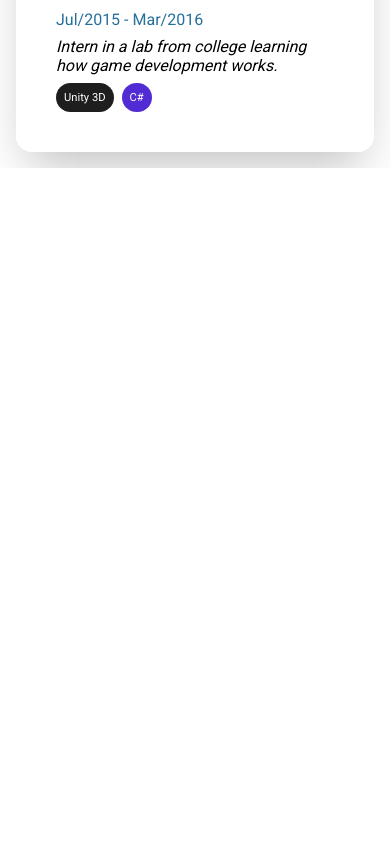
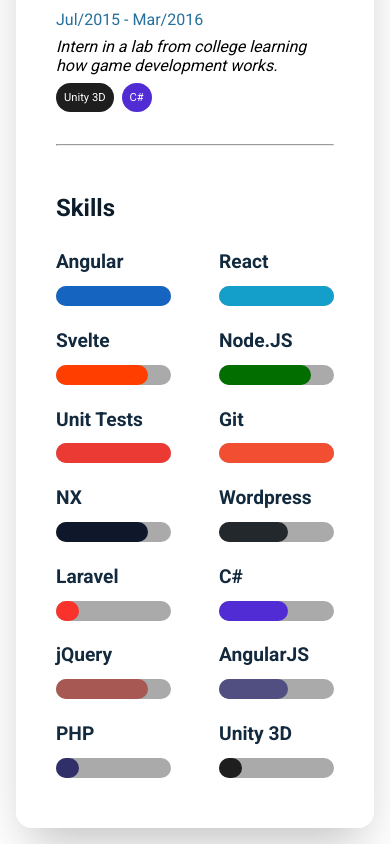
Before and after one commit to PauloRTesJr/resume, a React (Vite) app: page / in a window 390 px wide. Shown: the part 1688-2532 px from the top of the page. Before the commit the page ends 1856 px from the top, so only its background shows below. Built offline with nearby package versions, Linux system fonts and the light colour scheme.

Commit message:
create skills section

```diff
--- a/models/src/lib/technologies.ts
+++ b/models/src/lib/technologies.ts
@@ -1,63 +1,78 @@
 export const technologies: {[key: string]: Technology} = {
   angular: {
     name: 'Angular',
-    color: '#1565c0'
+    color: '#1565c0',
+    score: 5
   },
   react: {
     name: 'React',
-    color: '#149eca'
+    color: '#149eca',
+    score: 5,
   },
   svelte: {
     name: 'Svelte',
-    color: '#ff3e00'
+    color: '#ff3e00',
+    score: 4,
   },
   nodejs: {
     name: 'Node.JS',
-    color: '#026e00'
+    color: '#026e00',
+    score: 4
   },
   unitTest: {
     name: 'Unit Tests',
-    color: '#eb3a34'
+    color: '#eb3a34',
+    score: 5
   },
   git: {
     name: 'Git',
-    color: '#f14e32'
+    color: '#f14e32',
+    score: 5
   },
   nx: {
     name: 'NX',
-    color: '#0f172a'
+    color: '#0f172a',
+    score: 4
   },
   wordpress: {
     name: 'Wordpress',
-    color: '#23282d'
+    color: '#23282d',
+    score: 3
   },
   laravel: {
     name: 'Laravel',
-    color: '#f9322c'
+    color: '#f9322c',
+    score: 1
   },
   csharp: {
     name: 'C#',
-    color: '#512bd4'
+    color: '#512bd4',
+    score: 3
   },
   jquery: {
     name: 'jQuery',
-    color: '#a85852'
+    color: '#a85852',
+    score: 4
   },
   angularjs: {
     name: 'AngularJS',
-    color: '#514f82'
+    color: '#514f82',
+    score: 3
   },
   php: {
     name: 'PHP',
-    color: '#312f69'
+    color: '#312f69',
+    score: 1
   },
   unity: {
     name: 'Unity 3D',
-    color: '#1f1e1f'
+    color: '#1f1e1f',
+    score: 1
   }
 }
 
 export type Technology = {
   name: string;
   color: string;
+  score: number;
 }
--- a/src/app/app.module.scss
+++ b/src/app/app.module.scss
@@ -7,7 +7,7 @@
   position: relative;
   @media screen and (max-width: 768px) {
     flex-direction: column;
-    overflow: scroll;
+    overflow: auto;
     height: 100%;
     width: 100%;
   }
@@ -69,10 +69,12 @@
   flex: 3;
   justify-content: center;
   align-items: center;
+  margin: 3rem 2rem;
 
   @media screen and (max-width: 768px) {
     width: 100%;
     padding: 1rem;
+    margin: 0;
   }
 
   &-content {
@@ -85,4 +87,15 @@
       overflow: auto;
     }
   }
+
+  .skills-container {
+    display: grid;
+    grid-template-columns: repeat(3, 1fr);
+    grid-gap: 20px;
+    gap: 0 3rem;
+
+    @media screen and (max-width: 768px) {
+      grid-template-columns: repeat(2, 1fr);
+    }
+  }
 }
--- a/src/app/app.tsx
+++ b/src/app/app.tsx
@@ -1,10 +1,27 @@
 import styles from './app.module.scss';
-import { Avatar, Background, Panel, WorkSection } from '@resume/ui';
+import {
+  Avatar,
+  Background,
+  Divider,
+  Panel,
+  Skill,
+  WorkSection,
+} from '@resume/ui';
 import LinkedInIcon from '@mui/icons-material/LinkedIn';
 import GitHubIcon from '@mui/icons-material/GitHub';
-import { jobs } from '@resume/models';
+import { Technology, jobs, technologies } from '@resume/models';
 
 export function App() {
+  const renderSkillItem = (technology: Technology) => {
+    return (
+      <Skill
+        name={technology.name}
+        color={technology.color}
+        score={technology.score}
+        key={technology.name}
+      />
+    );
+  };
   return (
     <>
       <Background />
@@ -61,6 +78,11 @@
               <WorkSection {...jobs.i9} />
               <WorkSection {...jobs.newway} />
               <WorkSection {...jobs.ltia} />
+              <Divider />
+              <h1>Skills</h1>
+              <div className={styles['skills-container']}>
+                {Object.values(technologies).map(renderSkillItem)}
+              </div>
             </div>
           </Panel>
         </div>
--- a/src/styles.scss
+++ b/src/styles.scss
@@ -42,3 +42,24 @@
 a {
   color: var(--highlight-color);
 }
+
+/* width */
+::-webkit-scrollbar {
+  width: 8px;
+}
+
+/* Track */
+::-webkit-scrollbar-track {
+  background: #f1f1f1;
+}
+
+/* Handle */
+::-webkit-scrollbar-thumb {
+  background: #888;
+  border-radius: 10px;
+}
+
+/* Handle on hover */
+::-webkit-scrollbar-thumb:hover {
+  background: #555;
+}
--- a/ui/src/index.ts
+++ b/ui/src/index.ts
@@ -3,3 +3,5 @@
 export * from './lib/avatar/avatar';
 export * from './lib/work-section/work-section';
 export * from './lib/chip/chip';
+export * from './lib/divider/divider';
+export * from './lib/skill/skill';
--- /dev/null
+++ b/ui/src/lib/divider/divider.tsx
@@ -0,0 +1,5 @@
+export function Divider() {
+  return <hr style={{ margin: '2rem 0' }} />;
+}
+
+export default Divider;
--- /dev/null
+++ b/ui/src/lib/skill/skill.module.scss
@@ -0,0 +1,40 @@
+.progress-bar {
+  position: relative;
+  height: 20px;
+  width: 100%;
+  background-color: #aaa;
+  border-radius: 20px;
+  margin: 10px 0;
+}
+
+.progress-bar-fill {
+  height: 100%;
+  border-radius: 20px;
+  position: absolute;
+  top: 0;
+  left: 0;
+  transition: width 0.5s ease;
+}
+
+.progress-bar-fill:before {
+  content: attr(data-score);
+  display: block;
+  font-size: 12px;
+  position: absolute;
+  top: 50%;
+  left: 50%;
+  transform: translate(-50%, -50%);
+}
+
+.progress-bar-fill:hover {
+  width: calc(var(--score) * 20%);
+}
+
+.progress-bar-fill:hover:before {
+  content: attr(data-label);
+  font-size: 14px;
+}
+
+.progress-bar-fill:hover:after {
+  background-color: #4caf50;
+}
--- /dev/null
+++ b/ui/src/lib/skill/skill.tsx
@@ -0,0 +1,26 @@
+import styles from './skill.module.scss';
+
+/* eslint-disable-next-line */
+export interface SkillProps {
+  name: string;
+  score: number;
+  color: string;
+}
+
+export function Skill({ name, score, color }: SkillProps) {
+  const percentage = score * 20;
+
+  return (
+    <div>
+      <h2>{name}</h2>
+      <div className={styles['progress-bar']}>
+        <div
+          className={styles['progress-bar-fill']}
+          style={{ width: `${percentage}%`, backgroundColor: color }}
+        ></div>
+      </div>
+    </div>
+  );
+}
+
+export default Skill;
```
Also changed, not shown: ui/src/lib/divider/divider.module.scss (added, +7 -0 lines), 2 other files (tests, documents, lock files or other folders).
